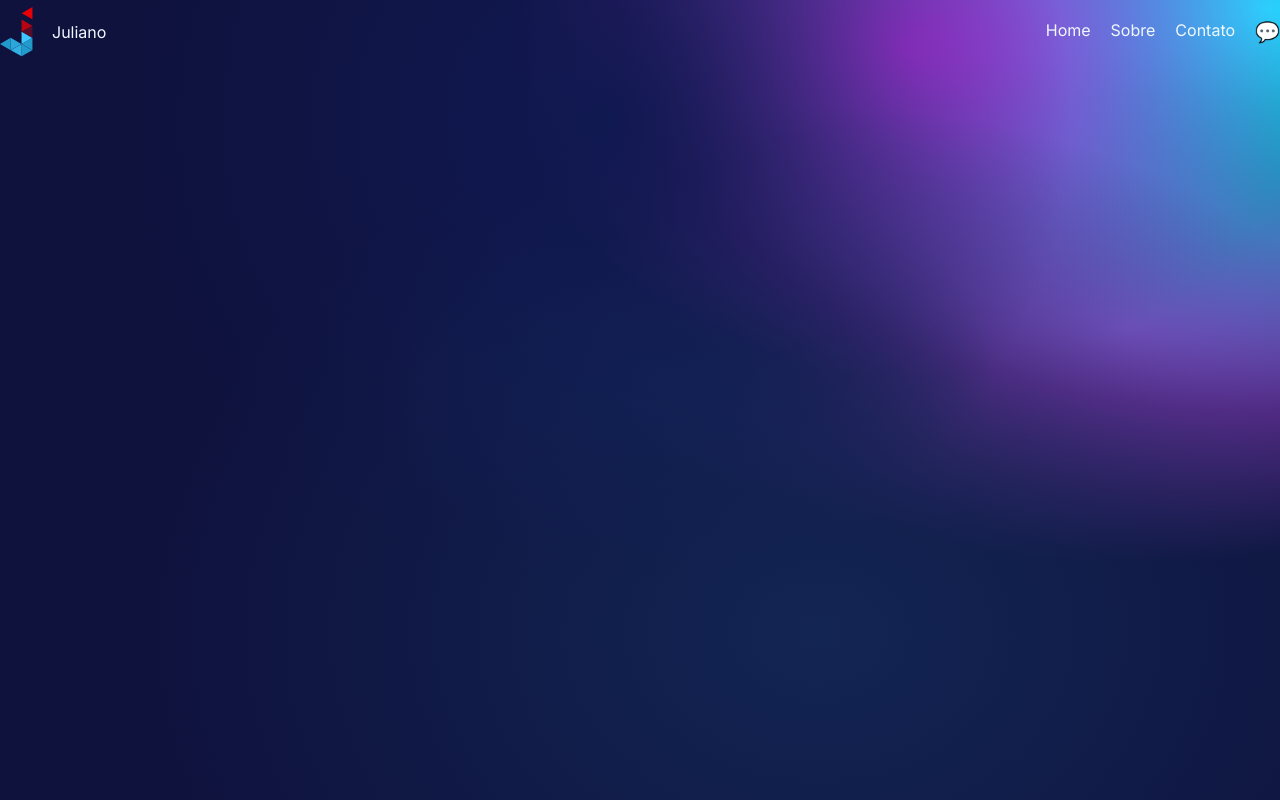
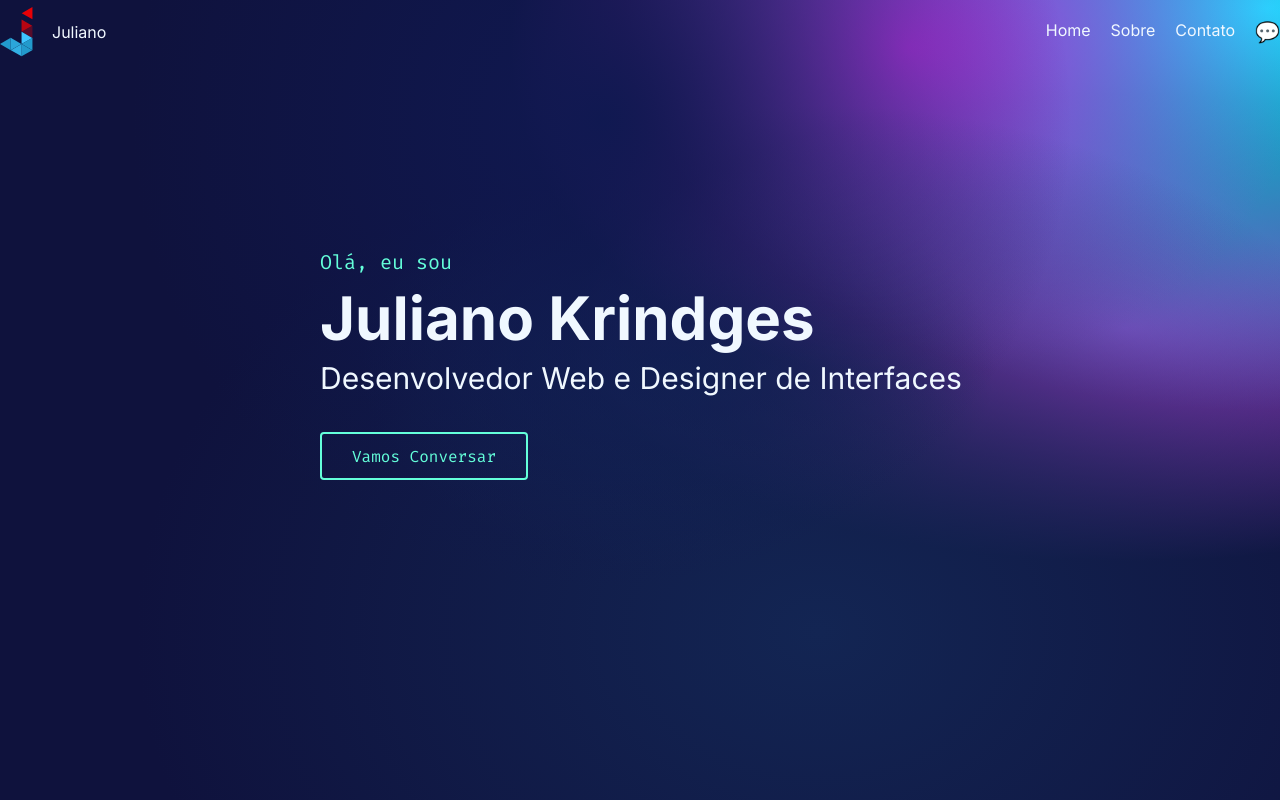
Before and after one commit to KrindgesJuliano/julianokrindges.dev.br, a Next.js app: page / in a window 1280 px wide. Built offline with nearby package versions, Linux system fonts and the light colour scheme.

Commit message:
feat: add hero section to home page

```diff
--- a/pages/index.tsx
+++ b/pages/index.tsx
@@ -4,7 +4,24 @@ import Layout from "../components/Layout";
 const Home: NextPage = () => {
   return (
     <Layout title="Home">
-      <div className={"h-screen mesh-gradient"}></div>
+      <div className={"h-screen mesh-gradient"}>
+        <section
+          className={"container mx-auto h-full pt-16 grid grid-cols-4 grid-rows-4 grid-flow-col"}
+        >
+          <div className={"row-start-2 col-start-2 col-span-3"}>
+            <h3 className={"font-mono text-base lg:text-xl text-tint"}>Olá, eu sou</h3>
+            <h2 className={"text-5xl lg:text-6xl font-bold text-gray-300 py-3"}>
+              Juliano Krindges
+            </h2>
+            <p className={"text-2xl lg:text-3xl"}>Desenvolvedor Web e Designer de Interfaces</p>
+          </div>
+          <div className={"row-start-3 col-start-2"}>
+            <button className={"border-2 w-52 h-12 rounded border-tint"}>
+              <span className={"text-tint font-mono"}>Vamos Conversar</span>
+            </button>
+          </div>
+        </section>
+      </div>
     </Layout>
   );
 };
```
